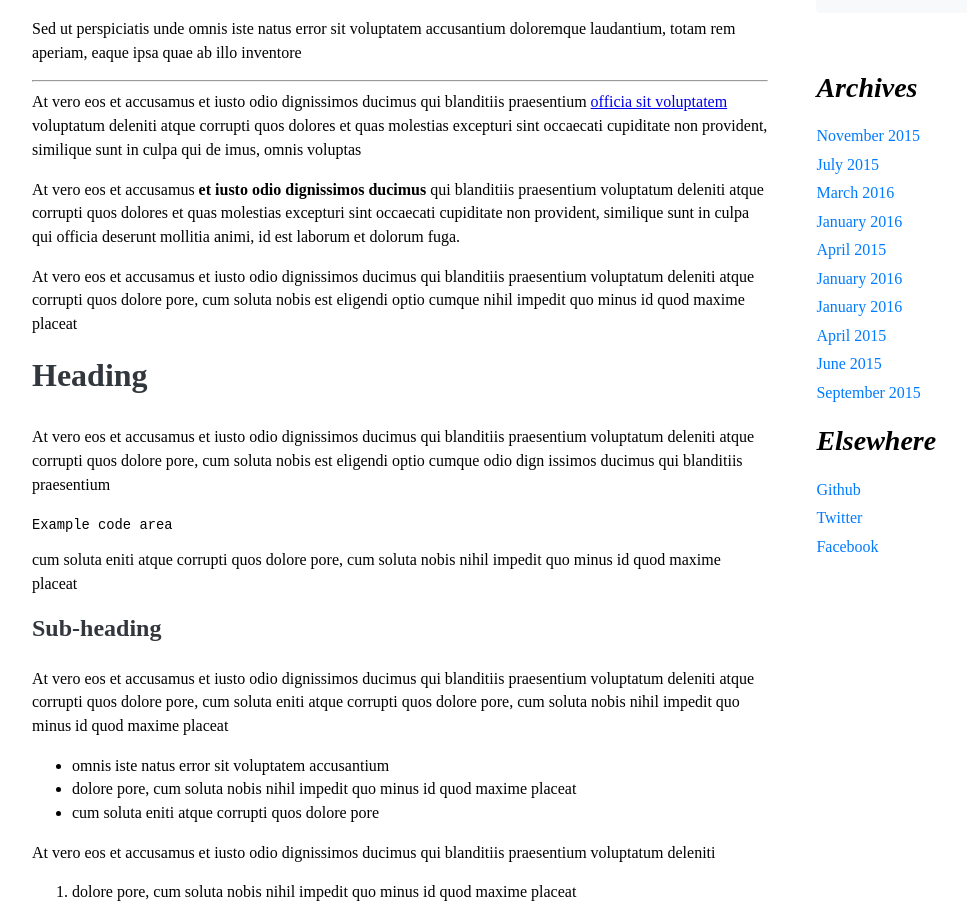
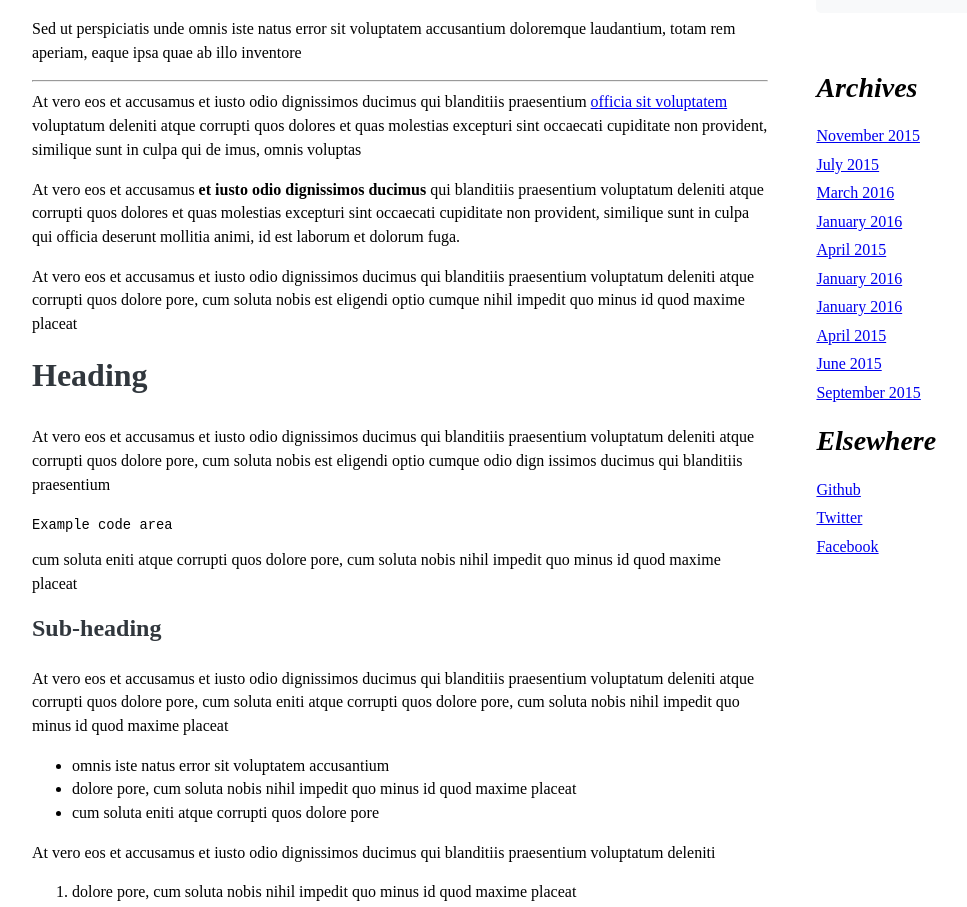
Before and after one commit to sagarkashyap989/blog-assignment, a React (Create React App) app: page / in a window 1280 px wide. Shown: the part 1029-1936 px from the top of the page, without its empty margins (58-1025 px from the left). Built offline with nearby package versions, Linux system fonts and the light colour scheme.

Commit message:
remove href error

```diff
--- a/src/components/About.js
+++ b/src/components/About.js
@@ -19,22 +19,22 @@ const About = () => {
 
 
           <ul>
-            <li><a>
+            <li><a href='/#'>
               November 2015</a></li>
-            <li><a>  <li><a>
+            <li><a href='/#'>  <li><a href='/#'>
               July 2015</a></li>
             </a></li>
-            <li><a>March 2016</a></li>
-            <li><a>January 2016</a></li>
-            <li><a>
+            <li><a href='/#'>March 2016</a></li>
+            <li><a href='/#'>January 2016</a></li>
+            <li><a href='/#'>
               April 2015</a></li>
-            <li><a>January 2016</a></li>
-            <li><a>January 2016</a></li>
-            <li><a>
+            <li><a href='/#'>January 2016</a></li>
+            <li><a href='/#'>January 2016</a></li>
+            <li><a href='/#'>
               April 2015</a></li>
-            <li><a>
+            <li><a href='/#'>
               June 2015</a></li>
-            <li><a>
+            <li><a href='/#'>
               September 2015</a></li>
           </ul>
         </div>
@@ -49,10 +49,10 @@ const About = () => {
 
           <ul>
 
-            <li><a>Github</a></li>
-            <li><a>Twitter</a></li>
-            <li><a>Facebook</a></li>
-            {/* <li><a>January 2016</a></li> */}
+            <li><a href='/#'>Github</a></li>
+            <li><a href='/#'>Twitter</a></li>
+            <li><a href='/#'>Facebook</a></li>
+            {/* <li><a href='/#'>January 2016</a></li> */}
           </ul>
         </div>
       </div>
--- a/src/components/Banner.js
+++ b/src/components/Banner.js
@@ -9,7 +9,7 @@ const Banner = () => {
         </h1>
         <p className="featured-banner__description">Multiple lines of text from the lende, informing new <br/>readers quickly and efficiently about what's most interesting <br/>in
                         this post's contents.</p>
-        <a className="featured-banner__link" href='#'>Continue reading...</a>
+        <a className="featured-banner__link" href='/#'>Continue reading...</a>
       </div>
     </section>
   )
--- a/src/components/BlogItem.js
+++ b/src/components/BlogItem.js
@@ -13,7 +13,7 @@ const BlogItem = () => {
             <div className='blog-content'>
 
               <h2 className='blog-content-title'>{blog.title}</h2>
-              <p className='blog-content-time'>{blog.date} by <a className='blog-content-link' href='#'>{blog.authorName}</a></p>
+              <p className='blog-content-time'>{blog.date} by <a className='blog-content-link' href='/#'>{blog.authorName}</a></p>
               <div dangerouslySetInnerHTML={{ __html: blog.content }} />
               {/* {blog.content} */}
             </div>
--- a/src/context/Context.js
+++ b/src/context/Context.js
@@ -10,7 +10,7 @@ Sed ut perspiciatis unde omnis iste natus error sit voluptatem accusantium  dolo
 
 <hr />
 
-<p>At vero eos et accusamus et iusto odio dignissimos ducimus qui blanditiis praesentium  <a className='blog-content-link' href='#'>officia sit voluptatem </a>voluptatum deleniti atque corrupti quos dolores et quas molestias excepturi sint occaecati cupiditate non provident, similique sunt in culpa qui de imus, omnis voluptas</p>
+<p>At vero eos et accusamus et iusto odio dignissimos ducimus qui blanditiis praesentium  <a className='blog-content-link' href='/#'>officia sit voluptatem </a>voluptatum deleniti atque corrupti quos dolores et quas molestias excepturi sint occaecati cupiditate non provident, similique sunt in culpa qui de imus, omnis voluptas</p>
 
 
 
@@ -74,7 +74,7 @@ Sed ut perspiciatis unde omnis iste natus error sit voluptatem accusantium  dolo
 
 <hr />
 
-<p>At vero eos et accusamus et iusto odio dignissimos ducimus qui blanditiis praesentium  <a className='blog-content-link' href='#'>officia sit voluptatem </a>voluptatum deleniti atque corrupti quos dolores et quas molestias excepturi sint occaecati cupiditate non provident, similique sunt in culpa qui de imus, omnis voluptas</p>
+<p>At vero eos et accusamus et iusto odio dignissimos ducimus qui blanditiis praesentium  <a className='blog-content-link' href='/#'>officia sit voluptatem </a>voluptatum deleniti atque corrupti quos dolores et quas molestias excepturi sint occaecati cupiditate non provident, similique sunt in culpa qui de imus, omnis voluptas</p>
 
 
 
@@ -141,7 +141,7 @@ date : `January 1, 2014`
 
   <hr />
 
-  <p>At vero eos et accusamus et iusto odio dignissimos ducimus qui blanditiis praesentium  <a className='blog-content-link' href='#'>officia sit voluptatem </a>voluptatum deleniti atque corrupti quos dolores et quas molestias excepturi sint occaecati cupiditate non provident, similique sunt in culpa qui de imus, omnis voluptas</p>
+  <p>At vero eos et accusamus et iusto odio dignissimos ducimus qui blanditiis praesentium  <a className='blog-content-link' href='/#'>officia sit voluptatem </a>voluptatum deleniti atque corrupti quos dolores et quas molestias excepturi sint occaecati cupiditate non provident, similique sunt in culpa qui de imus, omnis voluptas</p>
 
 
 
```
